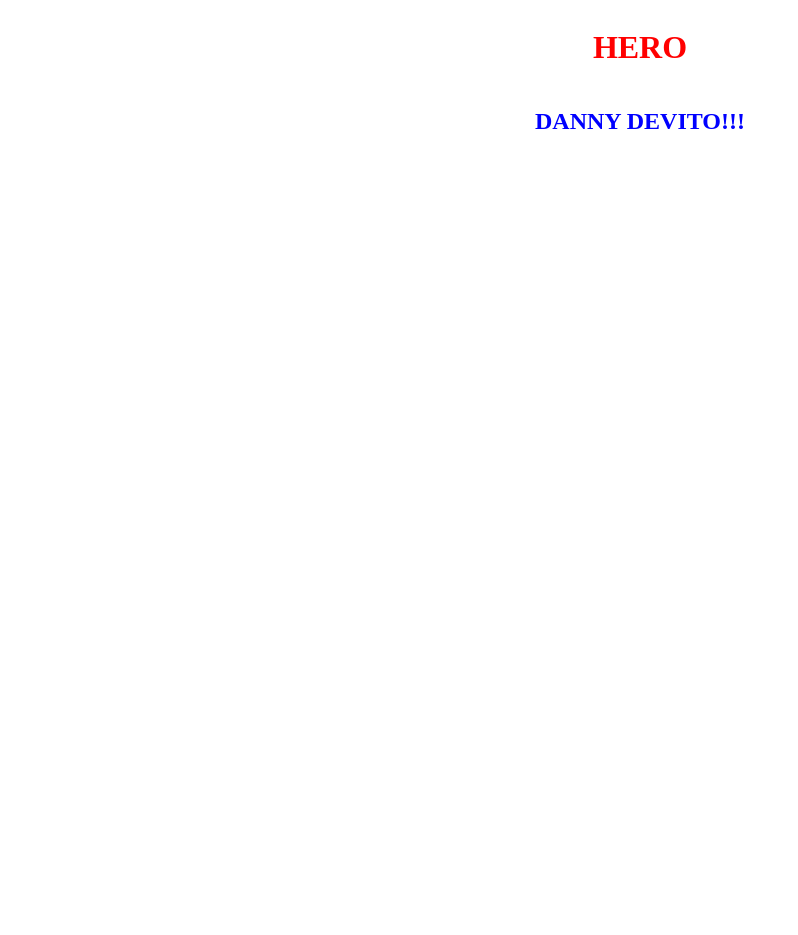
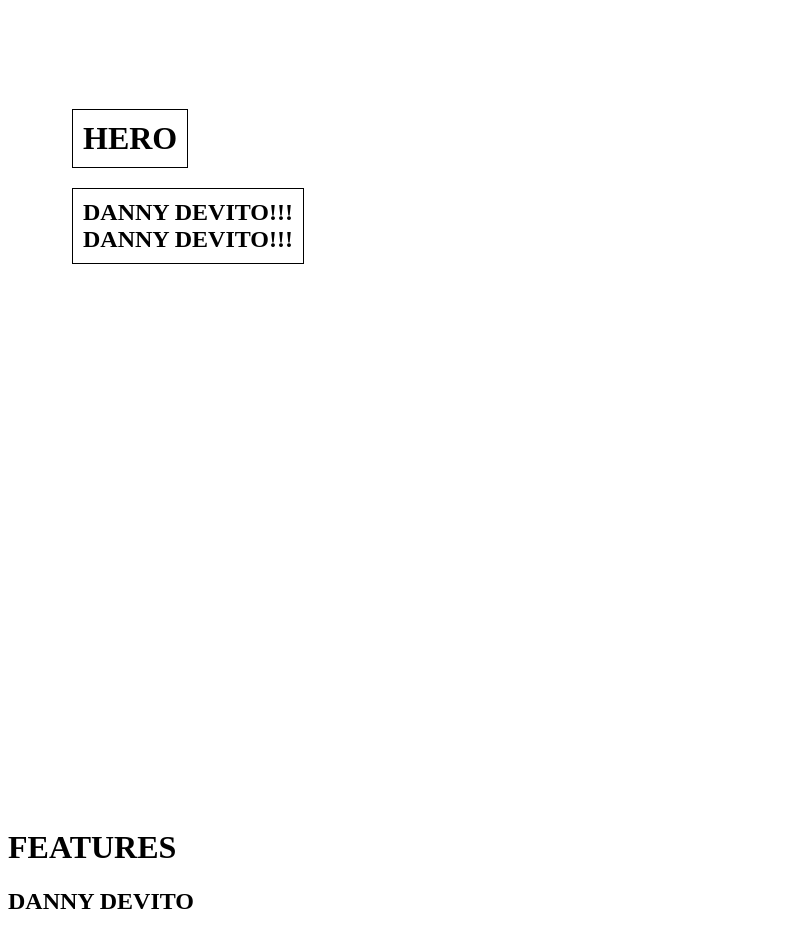
Before and after one commit to NetoEduardo/hackathon-desco-wc, a React (Create React App) app in the folder project/: page / in a window 1280 px wide. Shown: the whole page, without its empty margins (0-798 px from the left). Before the commit the page ends 800 px from the top, so only its background shows below. Built offline with nearby package versions, Linux system fonts and the light colour scheme.

Commit message:
Working on Hero

```diff
--- a/project/src/App.js
+++ b/project/src/App.js
@@ -1,11 +1,13 @@
 import React from 'react'
 
-import Hero from './components/hero/index'
+import Hero from './components/hero'
+import Features from './components/features'
 
 function App() {
   return (
     <div className="App">
       <Hero />
+      <Features />
     </div>
   );
 }
--- a/project/src/components/hero/index.js
+++ b/project/src/components/hero/index.js
@@ -5,9 +5,9 @@
 
   render() {
     return(
-        <div className='container' >
-            <h1 className='first-title'>HERO</h1>
-            <h2 className='second-title'>DANNY DEVITO!!!</h2>
+        <div className='container-hero' >
+            <h1 className='h1-title-hero'>HERO</h1>
+            <h2 className='h2-subtitle-hero'>DANNY DEVITO!!! <br /> DANNY DEVITO!!!</h2>
         </div>
     );
   }
--- a/project/src/components/hero/index.scss
+++ b/project/src/components/hero/index.scss
@@ -1,14 +1,24 @@
-.container {
-    display: flex;
+.container-hero {
+    position: relative;
+    width: 100vw;
+    height: 100vh;
     flex-direction: column;
-    align-items: center;
-    justify-content: center;
 
-    .first-title {
-    color: red;
+    .h1-title-hero {
+        position: absolute;
+        border: 1px solid black;
+        padding: 10px 10px;
+        max-width: 300px;
+        top: 10%;
+        left: 5%;
     }
 
-    .second-title {
-        color: blue;
+    .h2-subtitle-hero {
+        position: absolute;
+        border: 1px solid black;
+        padding: 10px 10px;
+        max-width: 300px;
+        top: 20%;
+        left: 5%;
     }
 }
```
